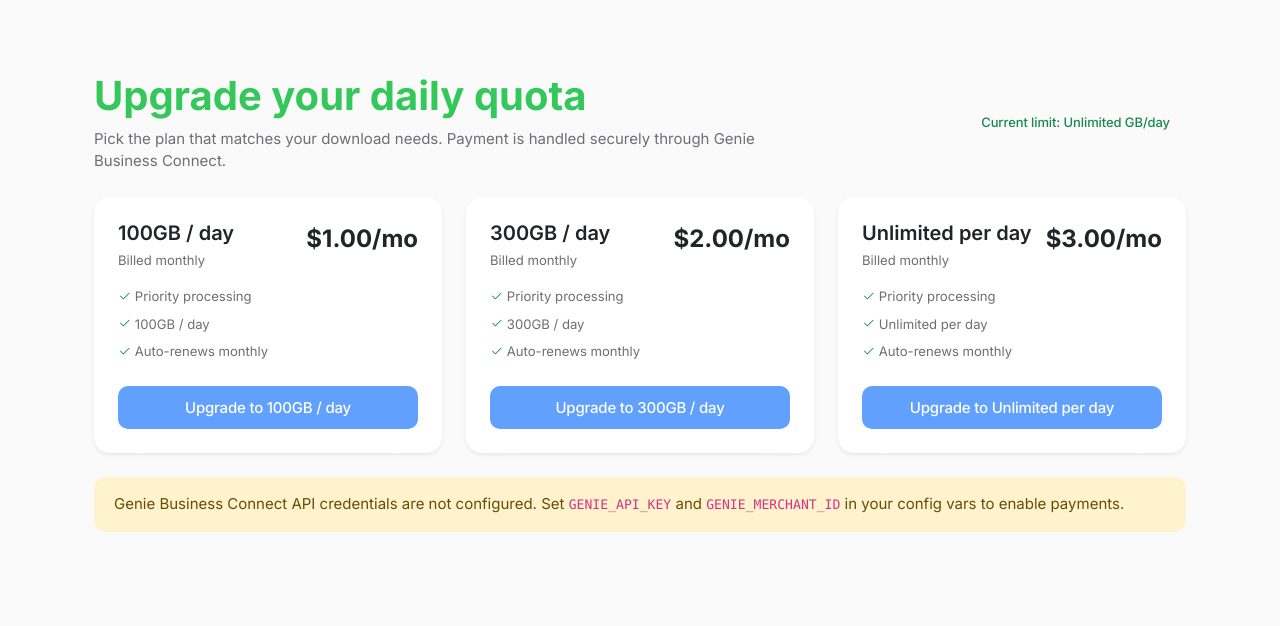
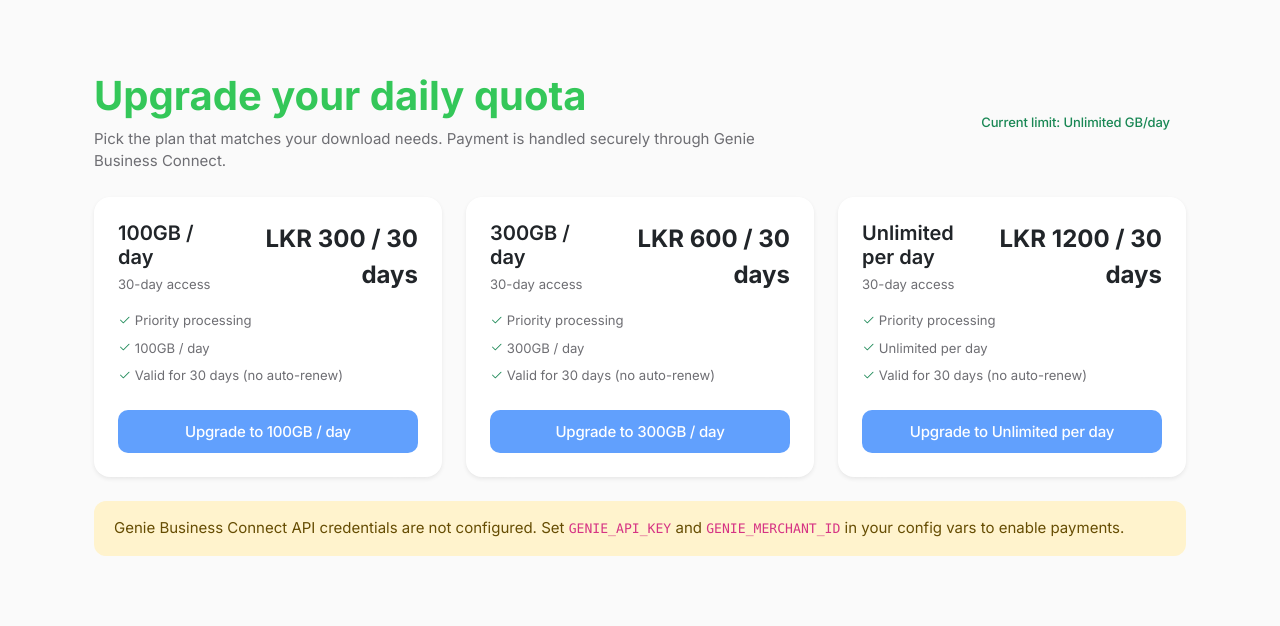
Before and after one commit to Monster-ZeroX/HerokuHosted, a Flask app: page /upgrade in a window 1280 px wide. Shown: the part 88-714 px from the top of the page. Run offline with Flask 3, Linux system fonts and the light colour scheme; a user stored in the database is signed in; some libraries are stand-ins or nearby versions.

Commit message:
Refine paid plans and expiry display

```diff
--- a/webapp/app.py
+++ b/webapp/app.py
@@ -34,7 +34,7 @@ allowed_origins = set(filter(None, os.environ.get('ALLOWED_ORIGINS', '').split('
 GENIE_API_KEY = os.environ.get('GENIE_API_KEY')
 GENIE_MERCHANT_ID = os.environ.get('GENIE_MERCHANT_ID')
 GENIE_API_BASE = os.environ.get('GENIE_API_BASE', 'https://api.geniebusiness.com/connect')
-GENIE_CURRENCY = os.environ.get('GENIE_CURRENCY', 'USD')
+GENIE_CURRENCY = os.environ.get('GENIE_CURRENCY', 'LKR')
 GENIE_CREATE_PAYMENT_URL = os.environ.get('GENIE_CREATE_PAYMENT_URL')
 GENIE_PAYMENT_STATUS_URL = os.environ.get('GENIE_PAYMENT_STATUS_URL')
 
@@ -45,17 +45,17 @@ def _gb_to_bytes(gb: float) -> int:
 PAID_PLANS = {
     'plus100': {
         'label': '100GB / day',
-        'price': float(os.environ.get('PLAN_100_PRICE_USD', '1')),
+        'price': float(os.environ.get('PLAN_100_PRICE_LKR', '300')),
         'limit_bytes': _gb_to_bytes(100),
     },
     'plus300': {
         'label': '300GB / day',
-        'price': float(os.environ.get('PLAN_300_PRICE_USD', '2')),
+        'price': float(os.environ.get('PLAN_300_PRICE_LKR', '600')),
         'limit_bytes': _gb_to_bytes(300),
     },
     'unlimited': {
         'label': 'Unlimited per day',
-        'price': float(os.environ.get('PLAN_UNLIMITED_PRICE_USD', '3')),
+        'price': float(os.environ.get('PLAN_UNLIMITED_PRICE_LKR', '1200')),
         'limit_bytes': 0,
     },
 }
@@ -478,7 +478,7 @@ def upgrade():
     plan_context = {
         key: {
             **details,
-            'price_display': f"${details['price']:.2f}/mo",
+            'price_display': f"{GENIE_CURRENCY} {details['price']:.0f} / 30 days",
             'limit_gb': None if details['limit_bytes'] == 0 else round(details['limit_bytes'] / (1024 ** 3)),
         }
         for key, details in PAID_PLANS.items()
@@ -590,7 +590,19 @@ def dashboard():
         'has_limit': current_user.daily_limit > 0 if current_user.daily_limit else False
     }
 
-    return render_template('dashboard.html', torrents=torrents, usage_stats=usage_stats)
+    subscription_info = None
+    if current_user.subscription_plan and current_user.subscription_expires_at:
+        remaining = current_user.subscription_expires_at - datetime.utcnow()
+        if remaining.total_seconds() > 0:
+            plan_details = PAID_PLANS.get(current_user.subscription_plan, {})
+            subscription_info = {
+                'label': plan_details.get('label', current_user.subscription_plan),
+                'expires_at': current_user.subscription_expires_at,
+                'days_left': remaining.days,
+                'hours_left': int((remaining.total_seconds() % 86400) // 3600),
+            }
+
+    return render_template('dashboard.html', torrents=torrents, usage_stats=usage_stats, subscription_info=subscription_info)
 
 
 @app.route('/add-torrent', methods=['GET', 'POST'])
--- a/webapp/templates/upgrade.html
+++ b/webapp/templates/upgrade.html
@@ -26,7 +26,7 @@
                     <div class="d-flex align-items-start justify-content-between mb-3">
                         <div>
                             <h5 class="fw-semibold mb-1">{{ plan.label }}</h5>
-                            <small class="text-muted">Billed monthly</small>
+                            <small class="text-muted">30-day access</small>
                         </div>
                         <div class="text-end">
                             <div class="fs-4 fw-bold">{{ plan.price_display }}</div>
@@ -35,7 +35,7 @@
                     <ul class="list-unstyled flex-grow-1 small text-muted mb-3">
                         <li class="mb-2"><i class="bi bi-check2 text-success"></i> Priority processing</li>
                         <li class="mb-2"><i class="bi bi-check2 text-success"></i> {{ plan.label }}</li>
-                        <li class="mb-2"><i class="bi bi-check2 text-success"></i> Auto-renews monthly</li>
+                        <li class="mb-2"><i class="bi bi-check2 text-success"></i> Valid for 30 days (no auto-renew)</li>
                     </ul>
                     <form method="post" action="{{ url_for('start_upgrade') }}">
                         <input type="hidden" name="plan" value="{{ key }}" />
```
Also changed, not shown: app.json (+11 -11 lines), webapp/templates/dashboard.html (+19 -0 lines), README.md.
